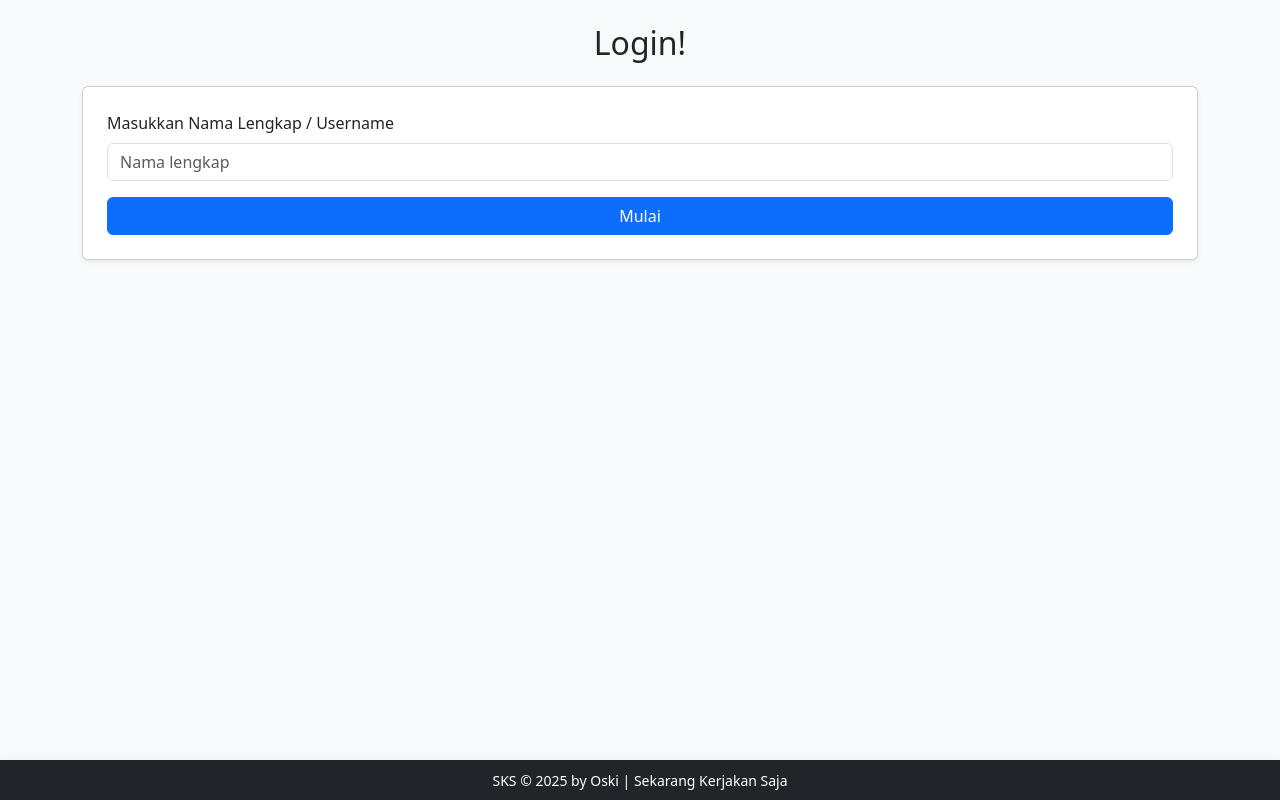
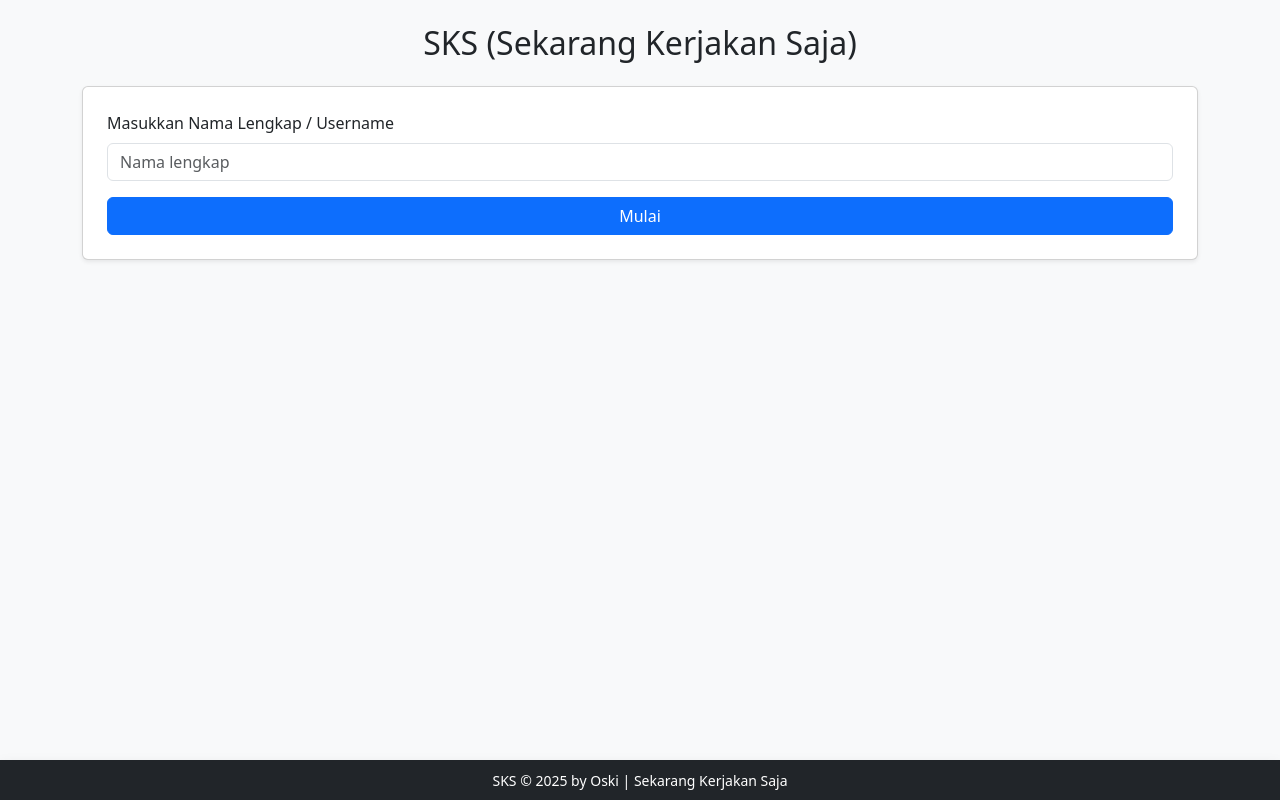
Before and after one commit to darahek212/soalujian.github.io, a plain HTML site: page index.html in a window 1280 px wide. Drawn offline with nearby package versions, Linux system fonts and the light colour scheme; some packages are replaced by stand-ins of ours; a script that the page names is missing.

Commit message:
Update index.html

```diff
--- a/index.html
+++ b/index.html
@@ -3,14 +3,14 @@
 <head>
   <meta charset="UTF-8">
   <meta name="viewport" content="width=device-width, initial-scale=1">
-  <title>Kerjakan!</title>
+  <title>SKS</title>
   <link href="https://cdn.jsdelivr.net/npm/bootstrap@5.3.2/dist/css/bootstrap.min.css" rel="stylesheet">
   <script src="https://cdn.jsdelivr.net/npm/sweetalert2@11"></script>
 </head>
 <body class="bg-light">
 
 <div class="container my-4 mb-5">
-  <h2 class="text-center mb-4">Login!</h2>
+  <h2 class="text-center mb-4">SKS (Sekarang Kerjakan Saja)</h2>
   <div id="loginBox" class="card p-4 shadow-sm">
     <div class="mb-3">
       <label class="form-label">Masukkan Nama Lengkap / Username</label>
```
